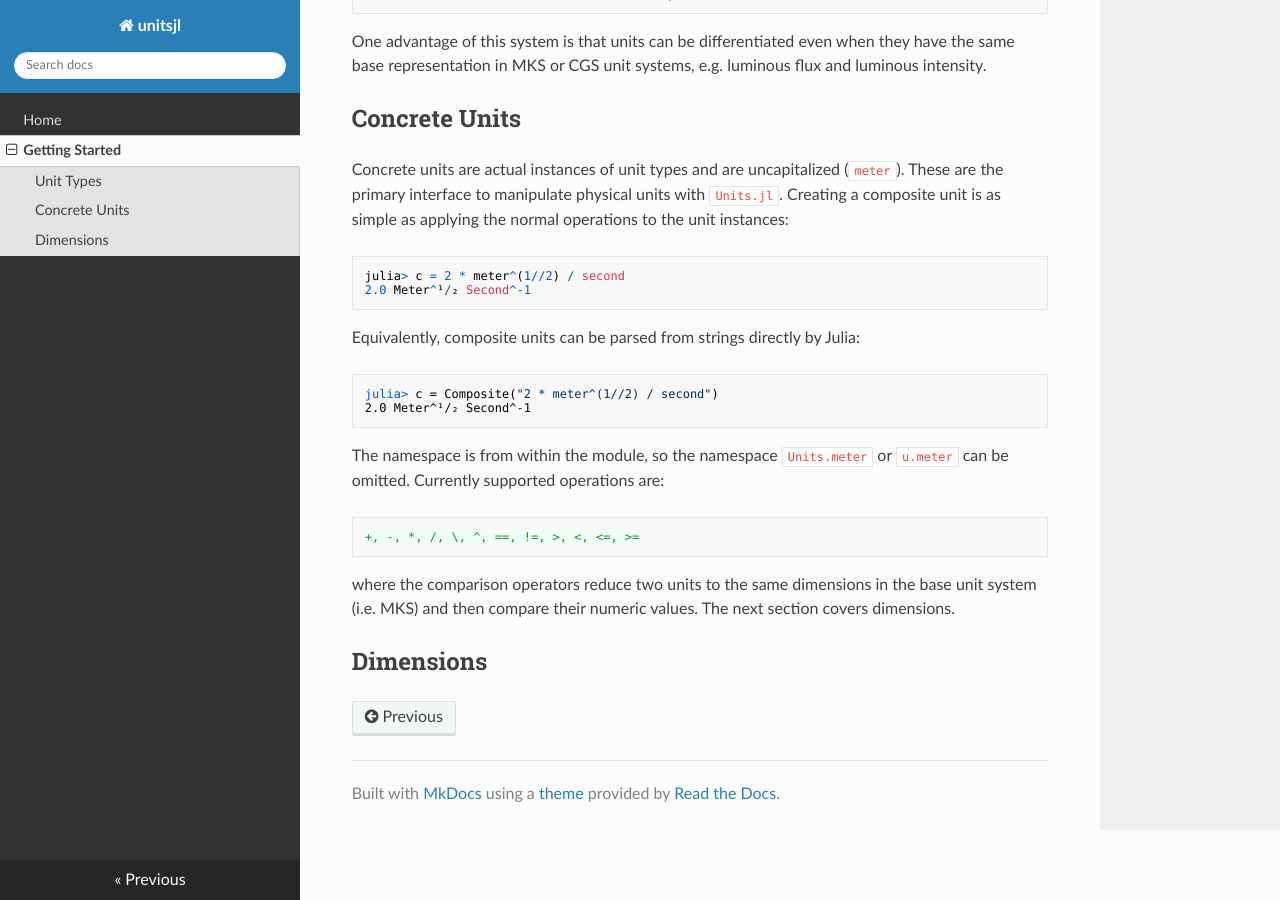
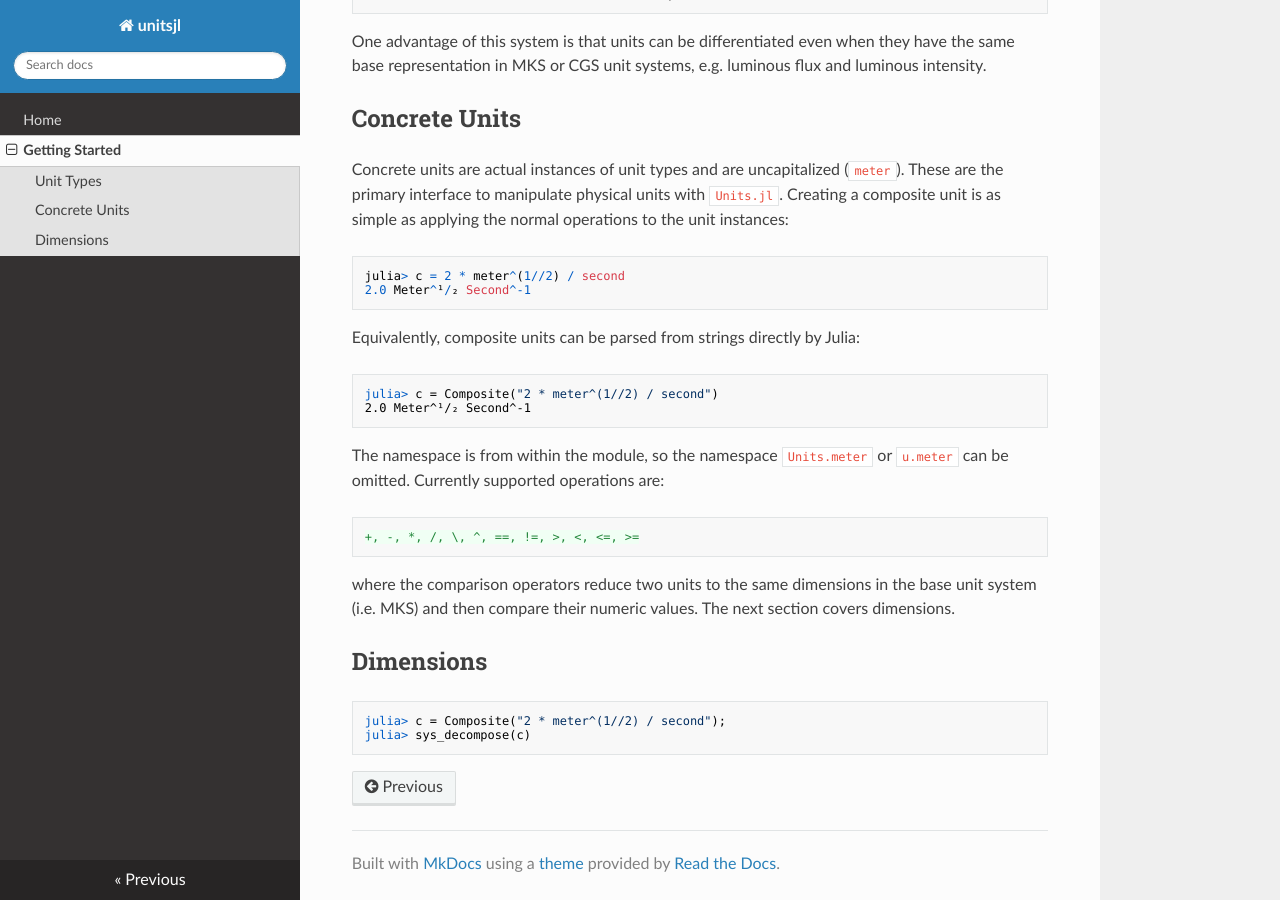
Before and after one commit to autocorr/Units.jl, an MkDocs documentation site: the page built from docs/getting_started.md, in a window 1280 px wide and 900 px high, scrolled down 587 px. Built offline with MkDocs 1.6.1, drawn with Linux system fonts in a browser that asks for light colours; nearby versions of some CDN libraries; old or Windows-style settings are respelled for this version of MkDocs.

Commit message:
More docs

```diff
--- a/docs/getting_started.md
+++ b/docs/getting_started.md
@@ -51,3 +51,6 @@ section covers dimensions.
 
 Dimensions
 ----------
+
+    julia> c = Composite("2 * meter^(1//2) / second");
+    julia> sys_decompose(c)
```
